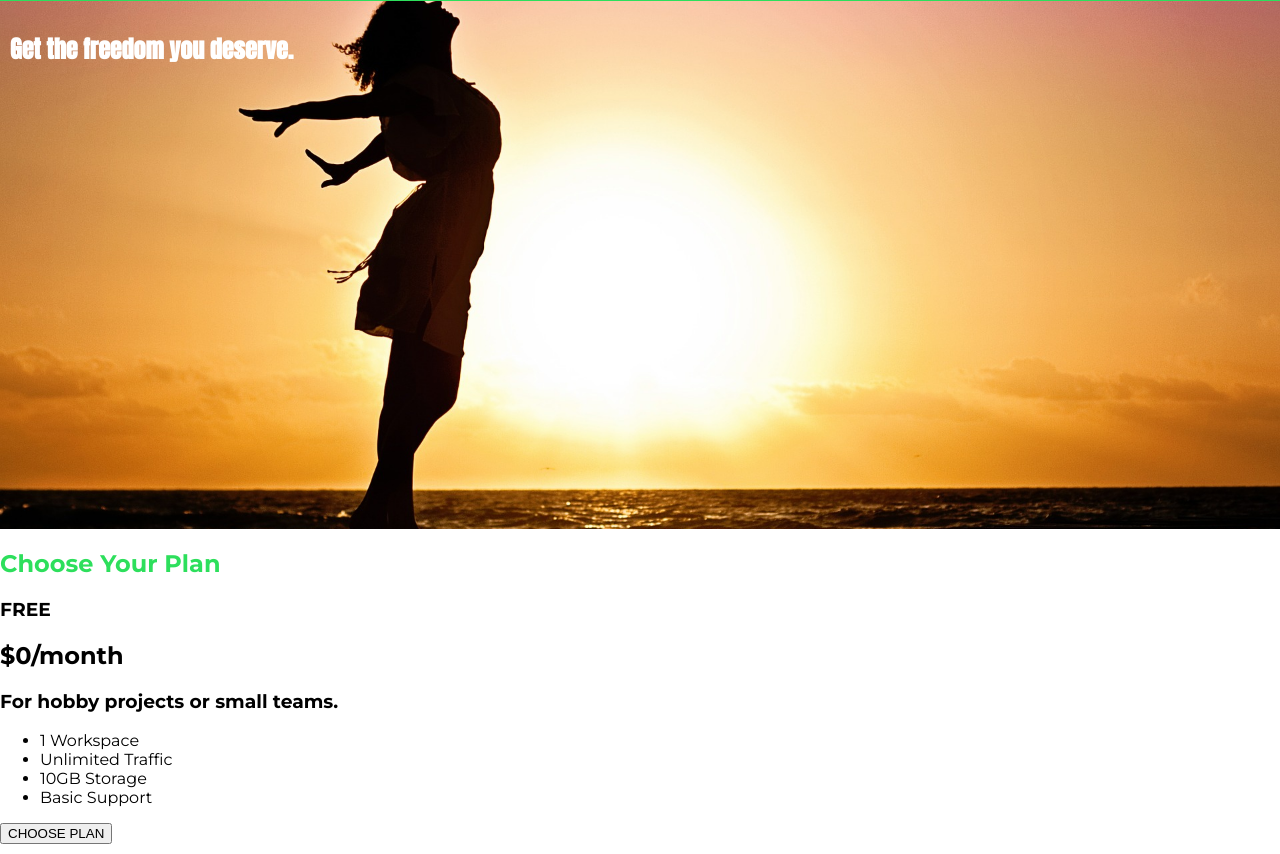
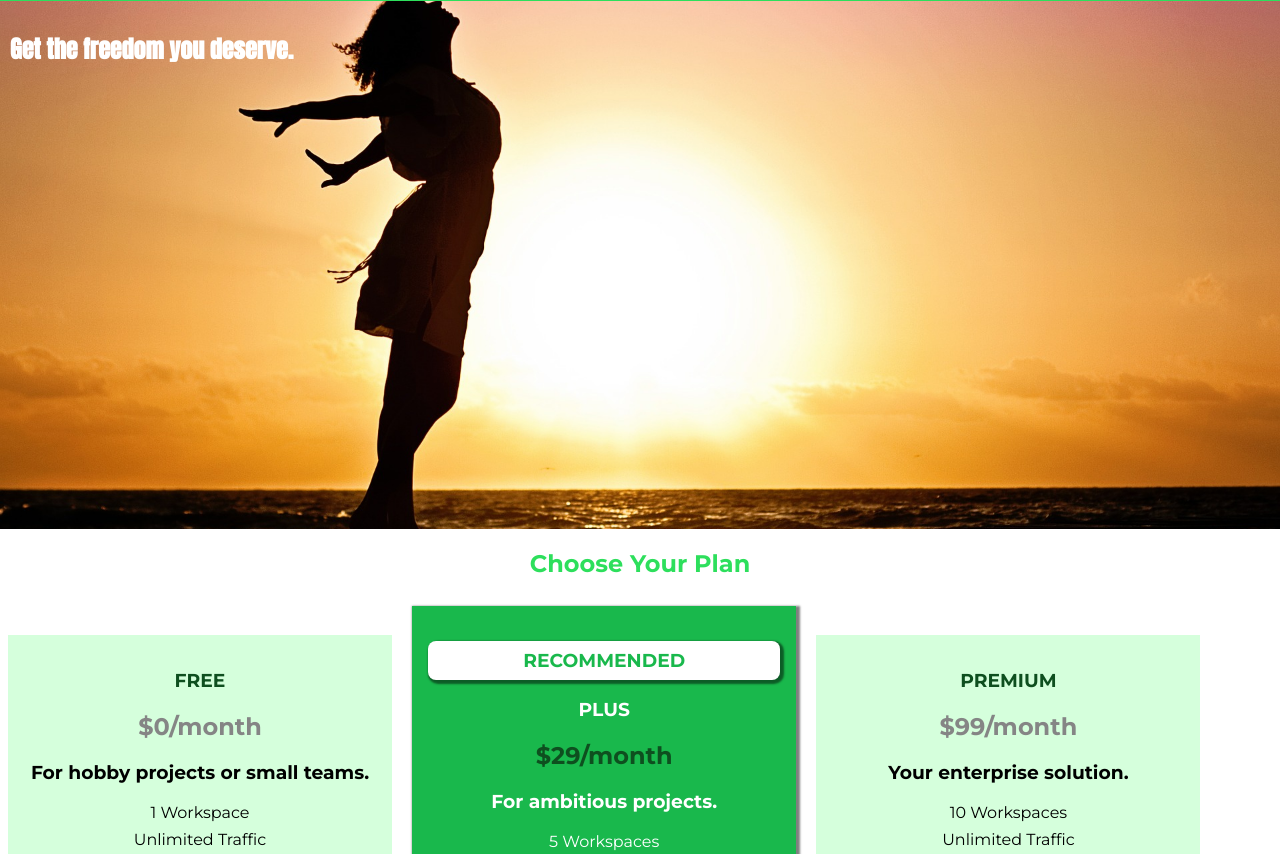
Before and after one commit to mikhail-w/udemy-css, a plain HTML site: page index.html in a window 1280 px wide. Shown: the part 42-896 px from the top of the page. Drawn offline with Linux system fonts and the light colour scheme.

Commit message:
style list

```diff
--- a/index.html
+++ b/index.html
@@ -42,44 +42,44 @@
       <section id="plans">
         <h1 class="section-title">Choose Your Plan</h1>
         <div>
-          <article>
-            <h1>FREE</h1>
-            <h2>$0/month</h2>
+          <article class="plan">
+            <h1 class="plan__title">FREE</h1>
+            <h2 class="plan__price">$0/month</h2>
             <h3>For hobby projects or small teams.</h3>
-            <ul>
-              <li>1 Workspace</li>
-              <li>Unlimited Traffic</li>
-              <li>10GB Storage</li>
-              <li>Basic Support</li>
+            <ul class="plan__features">
+              <li class="plan__feature">1 Workspace</li>
+              <li class="plan__feature">Unlimited Traffic</li>
+              <li class="plan__feature">10GB Storage</li>
+              <li class="plan__feature">Basic Support</li>
             </ul>
             <div>
               <button>CHOOSE PLAN</button>
             </div>
           </article>
-          <article>
-            <h1>RECOMMENDED</h1>
-            <h1>PLUS</h1>
-            <h2>$29/month</h2>
+          <article class="plan plan--highlighted">
+            <h1 class="plan__annotation">RECOMMENDED</h1>
+            <h1 class="plan__title">PLUS</h1>
+            <h2 class="plan__price">$29/month</h2>
             <h3>For ambitious projects.</h3>
-            <ul>
-              <li>5 Workspaces</li>
-              <li>Unlimited Traffic</li>
-              <li>100GB Storage</li>
-              <li>Plus Support</li>
+            <ul class="plan__features">
+              <li class="plan__feature">5 Workspaces</li>
+              <li class="plan__feature">Unlimited Traffic</li>
+              <li class="plan__feature">100GB Storage</li>
+              <li class="plan__feature">Plus Support</li>
             </ul>
             <div>
               <button>CHOOSE PLAN</button>
             </div>
           </article>
-          <article>
-            <h1>PREMIUM</h1>
-            <h2>$99/month</h2>
+          <article class="plan">
+            <h1 class="plan__title">PREMIUM</h1>
+            <h2 class="plan__price">$99/month</h2>
             <h3>Your enterprise solution.</h3>
-            <ul>
-              <li>10 Workspaces</li>
-              <li>Unlimited Traffic</li>
-              <li>Unlimited Storage</li>
-              <li>Priority Support</li>
+            <ul class="plan__features">
+              <li class="plan__feature">10 Workspaces</li>
+              <li class="plan__feature">Unlimited Traffic</li>
+              <li class="plan__feature">Unlimited Storage</li>
+              <li class="plan__feature">Priority Support</li>
             </ul>
             <div>
               <button>CHOOSE PLAN</button>
--- a/style.css
+++ b/style.css
@@ -18,11 +18,62 @@ body {
 
 .section-title {
   color: #2ddf5c;
+  text-align: center;
 }
 
 #product-overview h1 {
   color: white;
   font-family: 'Anton', sans-serif;
+}
+
+.plan {
+  background-color: #d5ffdc;
+  text-align: center;
+  padding: 16px;
+  margin: 8px;
+  display: inline-block;
+  width: 30%;
+  vertical-align: middle;
+}
+
+.plan--highlighted {
+  background-color: #19b84c;
+  color: #fff;
+  box-shadow: 2px 2px 2px 2px rgba(0, 0, 0, 0.5);
+}
+
+.plan__annotation {
+  background-color: #fff;
+  color: #19b84c;
+  padding: 8px;
+  box-shadow: 2px 2px 2px 2px rgba(0, 0, 0, 0.5);
+  border-radius: 8px;
+}
+
+.plan__title {
+  color: #0e4f1f
+}
+
+.plan__price {
+  color: #858585;
+}
+
+.plan--highlighted .plan__title {
+  color: #fff;
+}
+
+.plan--highlighted .plan__price {
+  color: #0e4f1f;
+}
+
+.plan__features {
+  list-style: none;
+  margin: 0;
+  padding: 0;
+}
+
+.plan__features li {
+  margin: 8px;
 }
 
 /* h1 {
```
